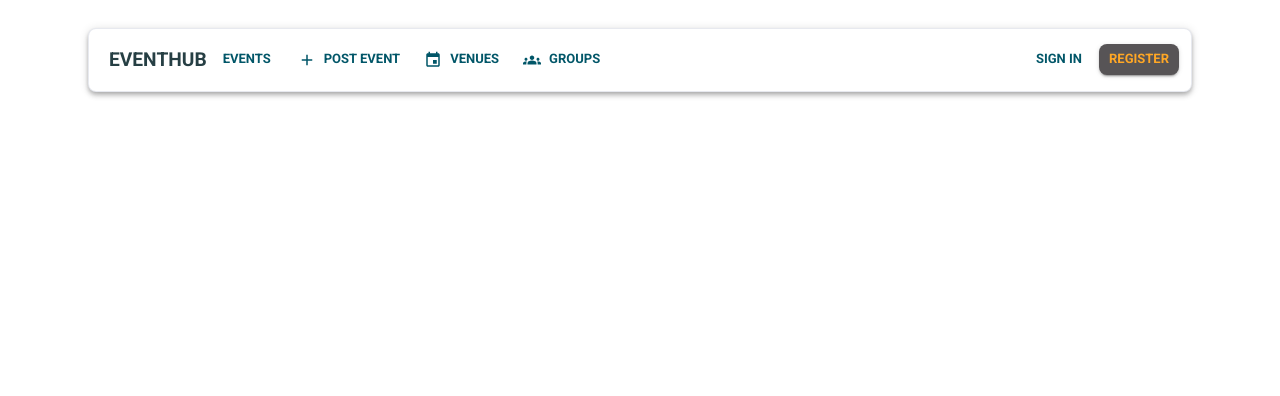
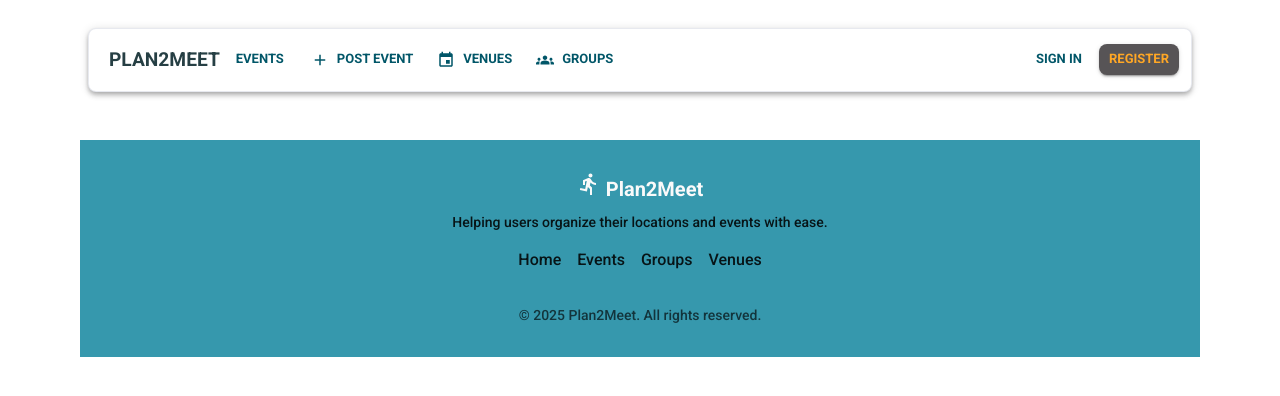
Before and after one commit to annc4st/eventapp-ts, a React (Vite) app in the folder fe-eventapp/: page / in a window 1280 px wide. Shown: the top 396 px of the page. Built offline with nearby package versions, Linux system fonts and the light colour scheme; no server answers.

Commit message:
commit-all

```diff
--- a/fe-eventapp/src/App.tsx
+++ b/fe-eventapp/src/App.tsx
@@ -20,6 +20,7 @@ import { AppDispatch } from "./store/store";
 import theme from "./theme";
 import { ThemeProvider, Container, CssBaseline } from "@mui/material";
 import  NavBar from "./components/NavBar";
+import Footer from "./components/Footer";
 
 function App() {
   const dispatch = useDispatch<AppDispatch>();
@@ -49,6 +50,7 @@ function App() {
 
             <Route path="/groups/:groupId" element={<GroupPage />} />
           </Routes>
+          <Footer />
           </Container>
           </CssBaseline>
         </ThemeProvider>
--- a/fe-eventapp/src/components/CreateLocation.tsx
+++ b/fe-eventapp/src/components/CreateLocation.tsx
@@ -86,7 +86,7 @@ export const CreateLocation: React.FC = () => {
        <Typography
               component="h2"
               variant="h3"
-              sx={{ width: "100%", fontSize: "clamp(2rem, 10vw, 2rem)", mt: 2, color:'primary.dark' }}
+              sx={{ width: "100%", fontSize: "clamp(2rem, 10vw, 2rem)", color:'primary.dark' }}
             >Add New Location</Typography>
 
       <Formik
--- /dev/null
+++ b/fe-eventapp/src/components/Footer.tsx
@@ -0,0 +1,79 @@
+import React from "react";
+import { Box, Container, Typography, Link, Divider } from "@mui/material";
+import Grid from '@mui/material/Grid2'
+import DirectionsRunIcon from '@mui/icons-material/DirectionsRun';
+
+
+
+const Footer = () => {
+  return (
+    <Box
+      component="footer"
+      sx={{
+        mt: 6,
+        py: 4,
+        mx: 2,
+        mr: 2,
+        bgcolor: "primary.light",
+      }}
+    >
+      <Container sx={{ display: 'flex', flexDirection: "column", alignItems:"center"
+
+
+      }} >
+
+            <Box sx={{ display: 'flex', flexDirection: "column", alignItems:"center"}} >
+            <Typography variant="h6" gutterBottom sx={{alignSelf: "center", color: "#fafafa"}}>
+            <DirectionsRunIcon /> Plan2Meet
+            </Typography>
+            <Typography variant="body2" sx={{ display: 'flex', flexDirection: "column"}}>
+              Helping users organize their locations and events with ease.
+            </Typography>
+            </Box>
+
+          <Box sx={{ display: 'flex', flexDirection: "row", alignItems:"center", gap: 2, mt: 2}} >
+            {/* <Typography variant="subtitle1" gutterBottom>
+              Links
+            </Typography> */}
+            <Link href="/" color="inherit" underline="hover" display="block">
+              Home
+            </Link>
+            <Link href="/events" color="inherit" underline="hover" display="block">
+              Events
+            </Link>
+            <Link href="/groups" color="inherit" underline="hover" display="block">
+              Groups
+            </Link>
+            <Link href="/locations" color="inherit" underline="hover" display="block">
+              Venues
+            </Link>
+            </Box>
+          {/* </Grid> */}
+
+          {/* Legal */}
+          {/* <Grid size={{ xs: 12, md: 6 }}> */}
+          {/* <Box sx={{ display: 'flex', flexDirection: "row", alignItems:"center", gap: 2}} >
+            <Typography variant="subtitle1" gutterBottom>
+              Legal
+            </Typography>
+            <Link href="/privacy" color="inherit" underline="hover" display="block">
+              Privacy Policy
+            </Link>
+            <Link href="/terms" color="inherit" underline="hover" display="block">
+              Terms of Service
+            </Link>
+            </Box> */}
+          {/* </Grid>
+        </Grid> */}
+
+        <Divider sx={{ bgcolor: "white", my: 2 }} />
+
+        <Typography variant="body2" align="center" sx={{ opacity: 0.75 }}>
+          © {new Date().getFullYear()} Plan2Meet. All rights reserved.
+        </Typography>
+      </Container>
+    </Box>
+  );
+};
+
+export default Footer;
--- a/fe-eventapp/src/components/GroupsList.tsx
+++ b/fe-eventapp/src/components/GroupsList.tsx
@@ -4,12 +4,14 @@ import { fetchGroups } from "../store/groupSlice";
 import { RootState, AppDispatch } from "../store/store";
 import { CreateGroup } from "./CreateGroup";
 import { Link } from "react-router-dom";
+import { Box, Container, Typography, Button, Card, CardContent, CardHeader } from "@mui/material";
+import Grid from "@mui/material/Grid2";
 
 
 
 export const GroupsList = () => {
   const dispatch = useDispatch<AppDispatch>();
-  // Extract groups state from Redux
+
 
   const {
     groups,
@@ -23,35 +25,58 @@ export const GroupsList = () => {
   }, [dispatch]);
 
   return (
-    <div>
-      <h2> Groups</h2>
-      {groupsLoading && <p>Loading groups ...</p>}
+    <Container>
+       <Grid container spacing={5}>
+       <Grid sx={{ mt: 2 }} size={{ xs: 12, sm: 8, md: 6 }} >
+         <Typography
+                      component="h1"
+                      variant="h3"
+                      sx={{
+                        color: "primary.dark",
+                        align: "left",
+                        mb: 2,
+                        fontSize: "clamp(2rem, 10vw, 2.15rem)",
+                      }}
+                      gutterBottom
+                    >
+                      Groups
+                    </Typography>
 
-      {groupsError && <p>{groupsError}</p>}
+      {groupsLoading && <Typography>Loading groups ...</Typography>}
+
+      {groupsError && <Typography style={{ color: "red" }}>{groupsError}</Typography>}
 
       {!groupsLoading && !groupsError && groups.length == 0 && (
-        <p> No groups created yet</p>
+        <Typography> No groups created yet</Typography>
       )}
 
       {!groupsLoading && !groupsError && groups.length > 0 && (
-        <ul>
+    <>
           {groups.map((g) => {
             return (
-              <div key={g.id}>
-                <h3>{g.groupName}</h3>
-                <p>{g.description}</p>
+              <Grid key={g.id} sx={{mb: 2}}>
+                 <Card  elevation={3}>
+                  <CardHeader title={g.groupName}
+                  sx={{color: 'primary.main'}}
+                  ></CardHeader>
+                {/* <Typography variant="h3">{g.groupName}</Typography> */}
+                <CardContent sx={{color: 'secondary.main'}}>{g.description}</CardContent>
+                <Box sx={{ display: "flex", flexDirection: 'row-reverse', p: 2 }}>
+                <Link to={`/groups/${g.id}`}><Button variant="contained">To group page</Button></Link>
+                </Box>
 
-               {/* Number of members */}
-                <Link to={`/groups/${g.id}`}><button>To group page</button></Link>
-                {/* to add joining func */}
-              </div>
+                </Card>
+              </Grid>
             );
           })}
-        </ul>
+        </>
       )}
-      <div>
+       </Grid>
+
+      <Box>
         <CreateGroup />
-      </div>
-    </div>
+      </Box>
+      </Grid>
+    </Container>
   );
 };
--- a/fe-eventapp/src/components/LocationsList.tsx
+++ b/fe-eventapp/src/components/LocationsList.tsx
@@ -13,7 +13,7 @@ import { useMediaQuery, useTheme } from "@mui/material";
 export const LocationsList: React.FC = () => {
   const dispatch = useDispatch<AppDispatch>();
   const theme = useTheme();
-  const isSmallScreen = useMediaQuery(theme.breakpoints.down("sm"));
+
 
   const { locations, loading, error } = useSelector(
     (state: RootState) => state.locations
@@ -25,7 +25,7 @@ export const LocationsList: React.FC = () => {
 
   return (
 
-      <Container maxWidth="lg" mb={2}>
+      <Container >
         <Grid container spacing={5}>
           <Grid sx={{ mt: 2 }} size={{ xs: 12, md: 6 }}>
             <Typography
--- a/fe-eventapp/src/components/NavBar.tsx
+++ b/fe-eventapp/src/components/NavBar.tsx
@@ -104,7 +104,7 @@ export default function NavBar() {
                 color: "primary.dark",
               }}
             >
-              EventHub
+              {/* EventHub */}Plan2Meet
             </Button>
 
             {/* Desktop Menu - Hidden on Small Screens */}
--- a/fe-eventapp/src/store/locationSlice.ts
+++ b/fe-eventapp/src/store/locationSlice.ts
@@ -1,5 +1,6 @@
 import { createSlice, createAsyncThunk } from "@reduxjs/toolkit";
 import api from "../utils/api";
+import { RootState } from "./store";
 
 
 export interface Location {
@@ -43,13 +44,23 @@ export const fetchLocationById = createAsyncThunk("locations/fetchById", async (
     }
   });
 
-  // Thunk to Create a new lcation
+// Thunk to Create a new lcation
   export const createLocation = createAsyncThunk(
     "locations/create",
-    async (locationData: Omit<Location, "id">, { rejectWithValue }) => {
+    async (locationData: Omit<Location, "id">, { rejectWithValue, getState }) => {
       try {
-        const response = await api.post("/locations", locationData);
-        return response.data; // Expecting the created event
+        const state = getState() as RootState;
+                const token = state.user?.token;
+                if (!token) {
+                  return rejectWithValue("Unauthorized: No authentication token found");
+                }
+
+        const response = await api.post("/locations", locationData,
+          {
+            headers: { Authorization: `Bearer ${token}` },
+        }
+        );
+        return response.data;
       } catch (error: any) {
         return rejectWithValue(error.response.data.message || "Failed to create location");
       }
```
Also changed, not shown: fe-eventapp/src/components/GroupPage.tsx (+18 -17 lines), 2 other files (tests, documents, lock files or other folders).
